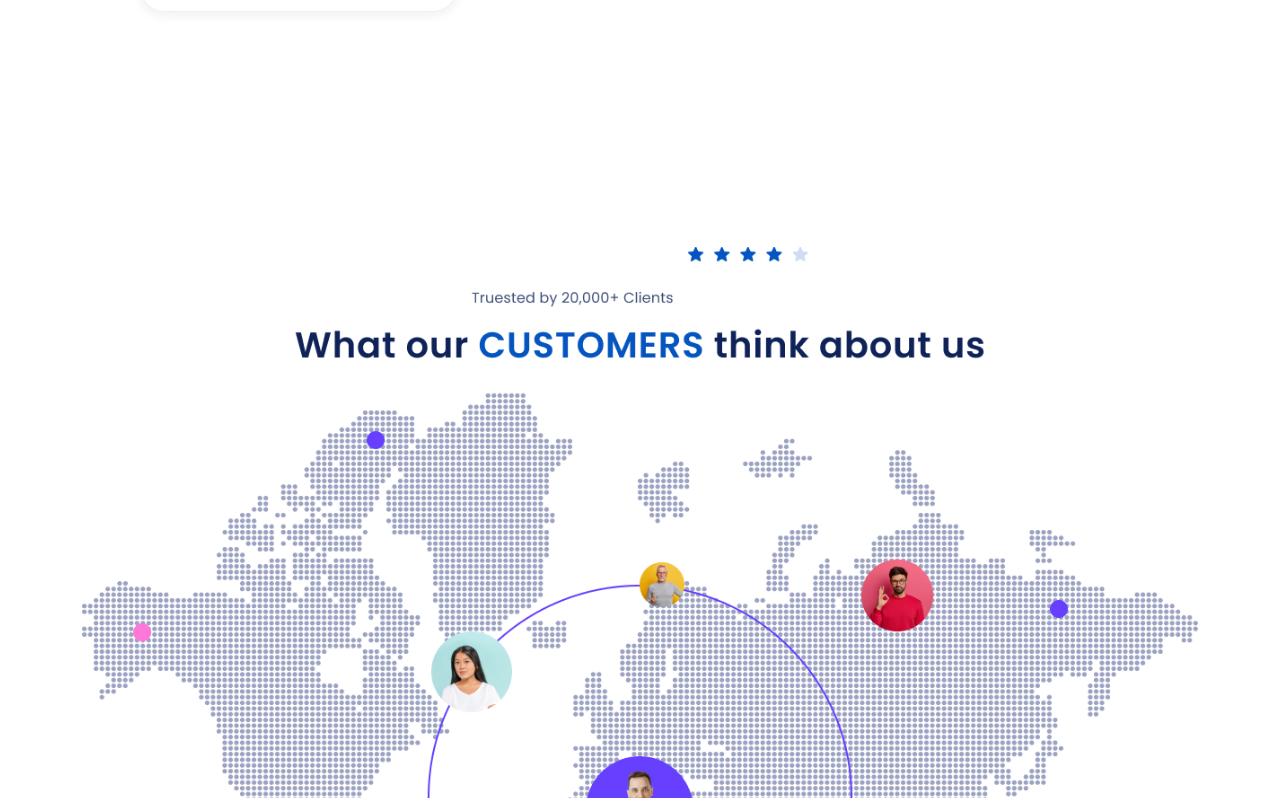
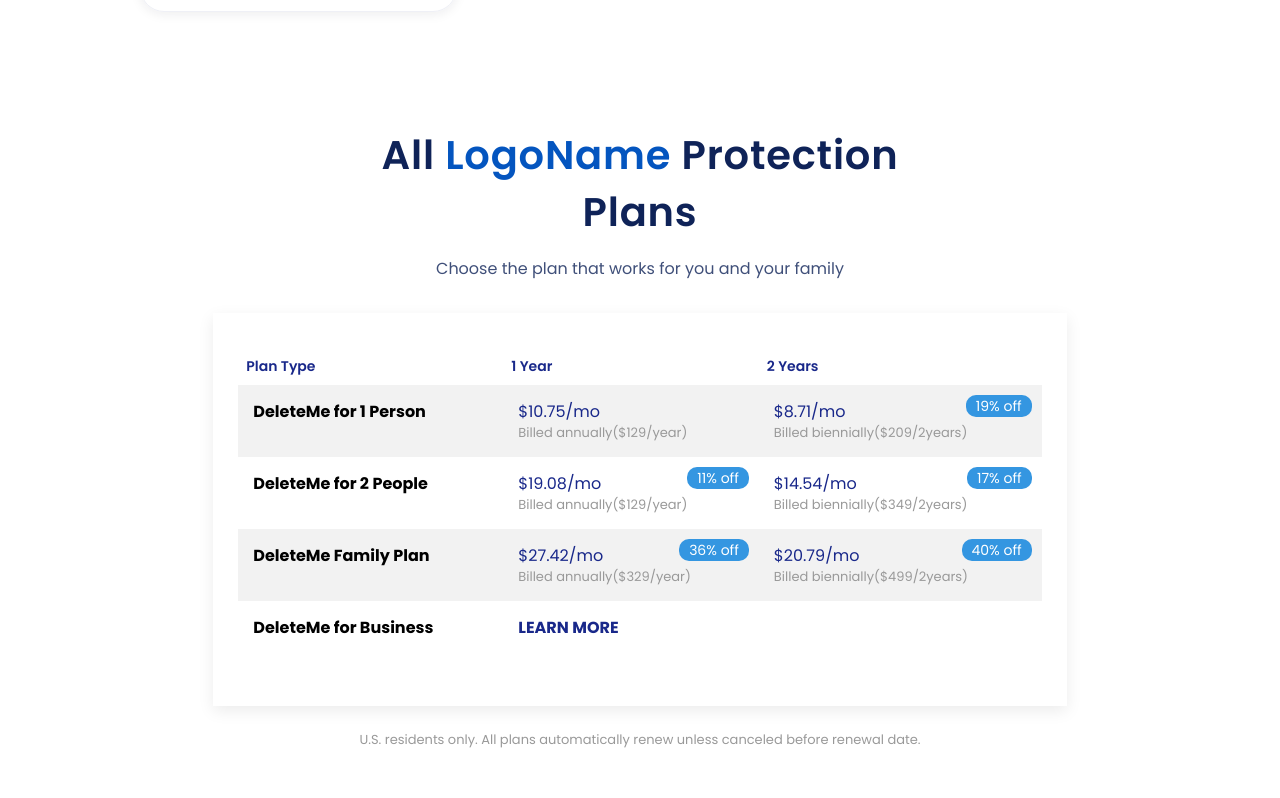
Before and after one commit to HenrikHovhannisyan/delete-me, a React (Create React App) app: page /pricingList in a window 1280 px wide. Shown: the part 1122-1920 px from the top of the page. Built offline with nearby package versions, Linux system fonts and the light colour scheme.

Commit message:
Added ProtectionPlans

```diff
--- /dev/null
+++ b/src/components/protectionPlans/ProtectionPlans.jsx
@@ -0,0 +1,45 @@
+import React, {memo} from "react";
+import Styles from "./protectionPlans.module.css";
+import Col from "react-bootstrap/Col";
+import Table from "react-bootstrap/Table";
+import {TABLE_INFO} from "../../config/table-info";
+import TableTr from "./TableTr";
+
+const ProtectionPlans = () => {
+    return (
+        <section id={Styles.protectionPlans}>
+            <Col lg={6} className={'m-auto text-center'}>
+                <h2 className={Styles.protectionPlans_title}>All <span>LogoName</span> Protection Plans</h2>
+                <p className={Styles.protectionPlans_text}>Choose the plan that works for you and your family</p>
+            </Col>
+            <Col lg={8} className={Styles.protectionPlans_table}>
+                <Table striped responsive>
+                    <thead>
+                    <tr>
+                        <th className={Styles.protectionPlans_table_title}>Plan Type</th>
+                        <th className={Styles.protectionPlans_table_title}>1 Year</th>
+                        <th className={Styles.protectionPlans_table_title}>2 Years</th>
+                    </tr>
+                    </thead>
+                    <tbody>
+
+                    {TABLE_INFO.map((e) => {
+                        return <TableTr key={e.id} title={e.title} sum={e.sum} info={e.info} save={e.save} sum_1={e.sum_1} info_1={e.info_1} save_1={e.save_1} />
+                    })}
+
+                    <tr>
+                        <td className={Styles.protectionPlans_table_header}>DeleteMe for Business</td>
+                        <td className={Styles.protectionPlans_table_learn}>LEARN MORE</td>
+                        <td></td>
+                    </tr>
+                    </tbody>
+                </Table>
+            </Col>
+            <p className={Styles.protectionPlans_info}>
+                U.S. residents only. All plans automatically renew unless canceled before renewal date.
+            </p>
+        </section>
+    );
+};
+
+export default memo(ProtectionPlans);
--- /dev/null
+++ b/src/components/protectionPlans/TableTr.jsx
@@ -0,0 +1,22 @@
+import React, {memo} from "react";
+import Styles from "./protectionPlans.module.css";
+
+const TableTr = ({title, sum, info, save, sum_1, info_1, save_1}) => {
+    return (
+        <tr>
+            <td className={Styles.protectionPlans_table_header}>{title}</td>
+            <td>
+                <p className={Styles.protectionPlans_table_sum}>${sum}/mo</p>
+                <p className={Styles.protectionPlans_table_info}>Billed annually(${info}/year)</p>
+                {save && <span className={Styles.protectionPlans_table_save}>{save}% off</span>}
+            </td>
+            <td>
+                <p className={Styles.protectionPlans_table_sum}>${sum_1}/mo</p>
+                <p className={Styles.protectionPlans_table_info}>Billed biennially(${info_1}/2years)</p>
+                <span className={Styles.protectionPlans_table_save}>{save_1}% off</span>
+            </td>
+        </tr>
+    );
+};
+
+export default memo(TableTr);
--- /dev/null
+++ b/src/components/protectionPlans/protectionPlans.module.css
@@ -0,0 +1,112 @@
+#protectionPlans {
+    margin-bottom: 11px;
+}
+
+.protectionPlans_title {
+    font-family: Poppins;
+    font-size: 40px;
+    font-weight: 600;
+    line-height: 57px;
+    letter-spacing: 0.02em;
+    color: #0F2358;
+}
+
+.protectionPlans_title > span {
+    color: #0455BF;
+}
+
+.protectionPlans_text {
+    font-family: Poppins;
+    font-size: 16px;
+    font-weight: 400;
+    line-height: 39px;
+    letter-spacing: 0em;
+    color: rgba(15, 35, 88, 0.8);
+}
+
+.protectionPlans_table {
+    margin: 25px auto;
+    padding: 35px 25px;
+    background-color: #ffffff;
+    box-shadow: 0px 5px 15px 0px #00000014;
+}
+
+.protectionPlans_table td {
+    position: relative;
+    min-width: 200px;
+    padding: 15px;
+}
+
+.protectionPlans_table tr {
+    border-style: hidden;
+}
+
+.protectionPlans_table_title {
+    font-family: Poppins;
+    font-size: 14px;
+    font-weight: 600;
+    line-height: 21px;
+    letter-spacing: 0em;
+    color: #19288A !important;
+}
+
+.protectionPlans_table_header {
+    font-family: Poppins;
+    font-size: 16px;
+    font-weight: 700;
+    line-height: 24px;
+    letter-spacing: 0em;
+    color: #000000;
+}
+
+.protectionPlans_table_learn {
+    font-family: Poppins;
+    font-size: 16px;
+    font-weight: 700;
+    line-height: 24px;
+    letter-spacing: 0em;
+    color: #19288A !important;
+}
+
+.protectionPlans_table_sum {
+    font-family: Poppins;
+    font-size: 16px;
+    font-weight: 400;
+    line-height: 24px;
+    letter-spacing: 0em;
+    color: #19288A !important;
+}
+
+.protectionPlans_table_info {
+    font-family: Poppins;
+    font-size: 13px;
+    font-weight: 400;
+    line-height: 18px;
+    letter-spacing: 0em;
+    color: #999999;
+}
+
+.protectionPlans_table_save {
+    position: absolute;
+    top: 10px;
+    right: 10px;
+    padding: 0 10px;
+    border-radius: 10px;
+    background: #3496E1;
+    font-family: Poppins;
+    font-size: 14px;
+    font-weight: 400;
+    line-height: 22px;
+    letter-spacing: 0em;
+    color: #ffffff;
+}
+
+.protectionPlans_info {
+    font-family: Poppins;
+    font-size: 13px;
+    font-weight: 400;
+    line-height: 18px;
+    letter-spacing: 0em;
+    text-align: center;
+    color: #999999;
+}
--- /dev/null
+++ b/src/config/table-info.js
@@ -0,0 +1,32 @@
+export const TABLE_INFO = [
+    {
+        id: 1,
+        title: 'DeleteMe for 1 Person',
+        sum: 10.75,
+        info: 129,
+        save: false,
+        sum_1: 8.71,
+        info_1: 209,
+        save_1: 19,
+    },
+    {
+        id: 2,
+        title: 'DeleteMe for 2 People',
+        sum: 19.08,
+        info: 129,
+        save: 11,
+        sum_1: 14.54,
+        info_1: 349,
+        save_1: 17,
+    },
+    {
+        id: 3,
+        title: 'DeleteMe Family Plan',
+        sum: 27.42,
+        info: 329,
+        save: 36,
+        sum_1: 20.79,
+        info_1: 499,
+        save_1: 40,
+    },
+];
--- a/src/pages/pricing/Pricing.jsx
+++ b/src/pages/pricing/Pricing.jsx
@@ -7,6 +7,7 @@
 import Container from "react-bootstrap/Container";
 import Box from "../../components/box/Box";
 import PricingList from "../../components/pricingList/PricingList";
+import ProtectionPlans from "../../components/protectionPlans/ProtectionPlans";
 
 const Pricing = () => {
     const component = () => <PricingList/>;
@@ -15,6 +16,7 @@
             <PageHeader _class={Styles.banner_text} title={'SAVE MORE WITH OUR BEST VALUE AND'}
                         text={'MOST POPULAR LOGO NAME PLANS'}/>
             <Box content={component}/>
+            <ProtectionPlans/>
             <Customers/>
             <Container>
                 <PersonalData d_none={Styles.d_none} order={Styles.order}/>
```
